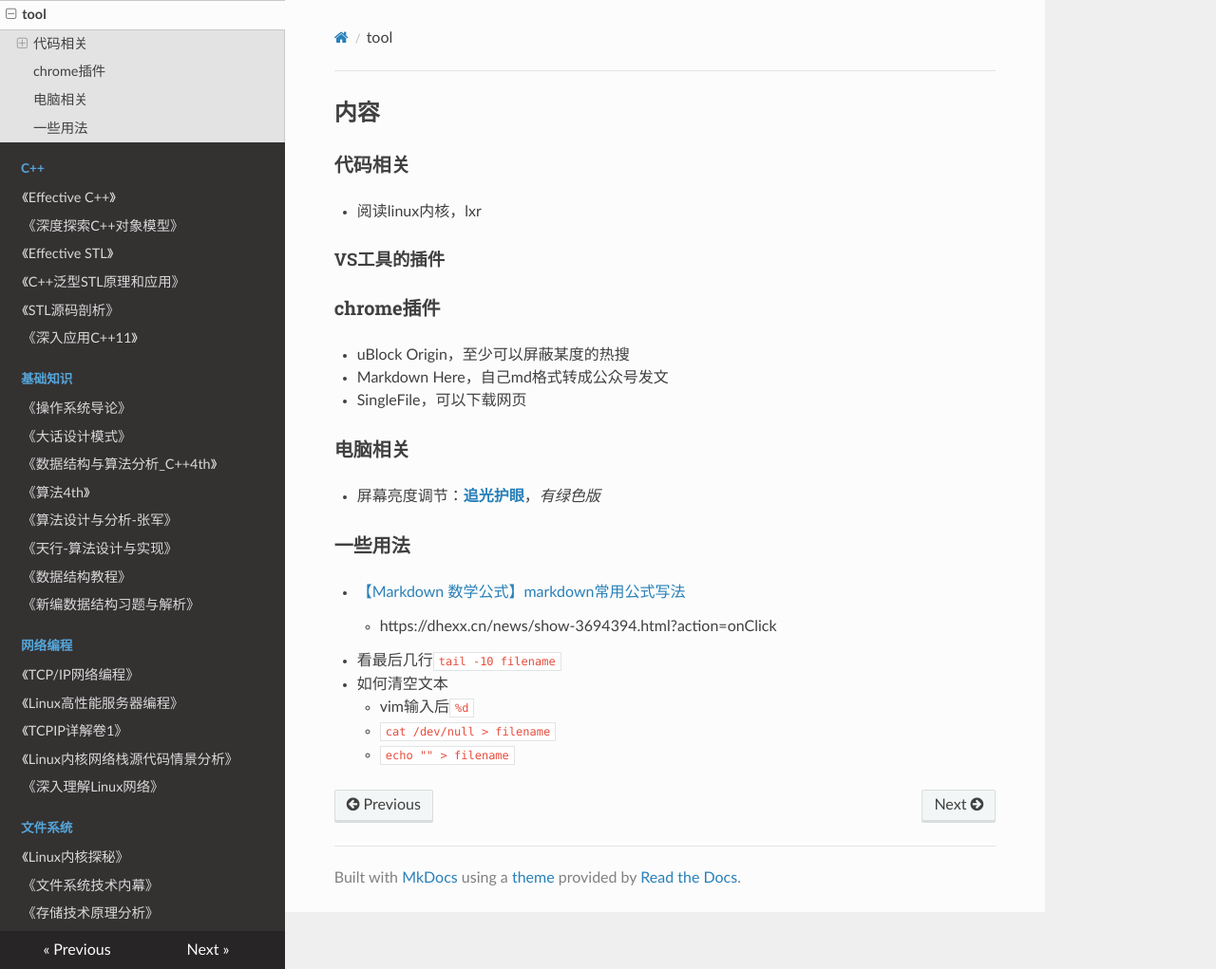
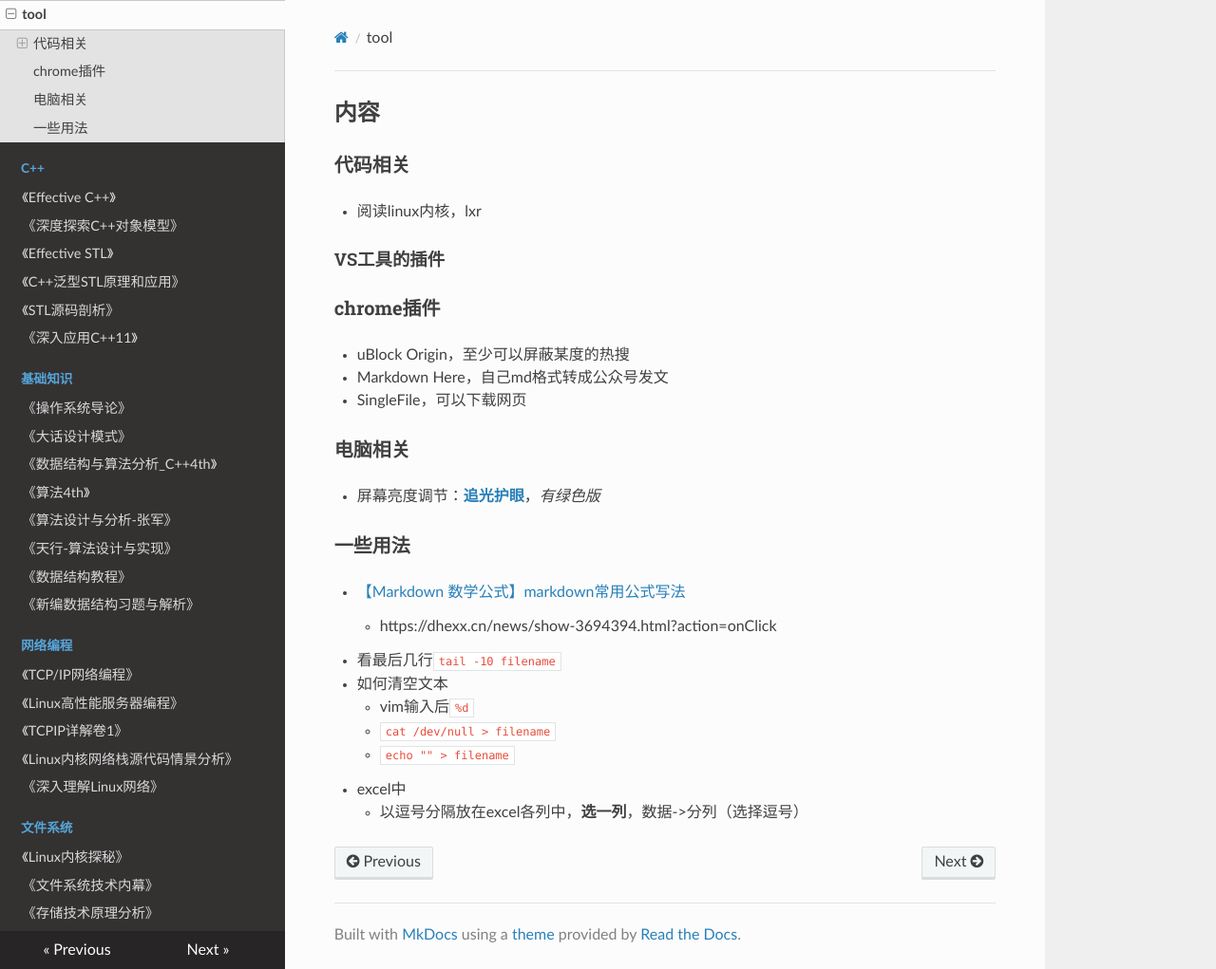
Before and after one commit to wolflion/booknotes, an MkDocs documentation site: the page built from docs/21tool.md, in a window 1280 px wide and 1021 px high. Shown: the whole window at 95% size. Built offline with MkDocs 1.6.1, drawn with Linux system fonts in a browser that asks for light colours; nearby versions of some CDN libraries.

Commit message:
Update 21tool.md

```diff
--- a/docs/21tool.md
+++ b/docs/21tool.md
@@ -29,3 +29,5 @@
   + vim输入后`%d`
   + `cat /dev/null > filename`
   + `echo "" > filename`
++ excel中
+  + 以逗号分隔放在excel各列中，**选一列**，数据->分列（选择逗号）
```
